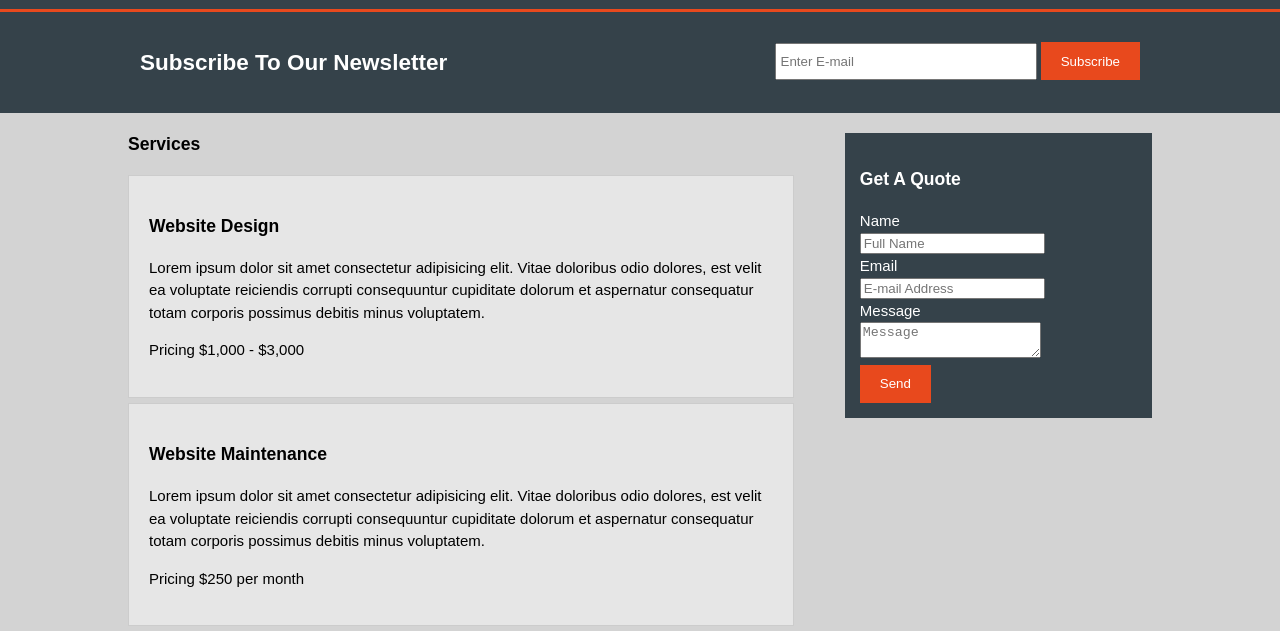
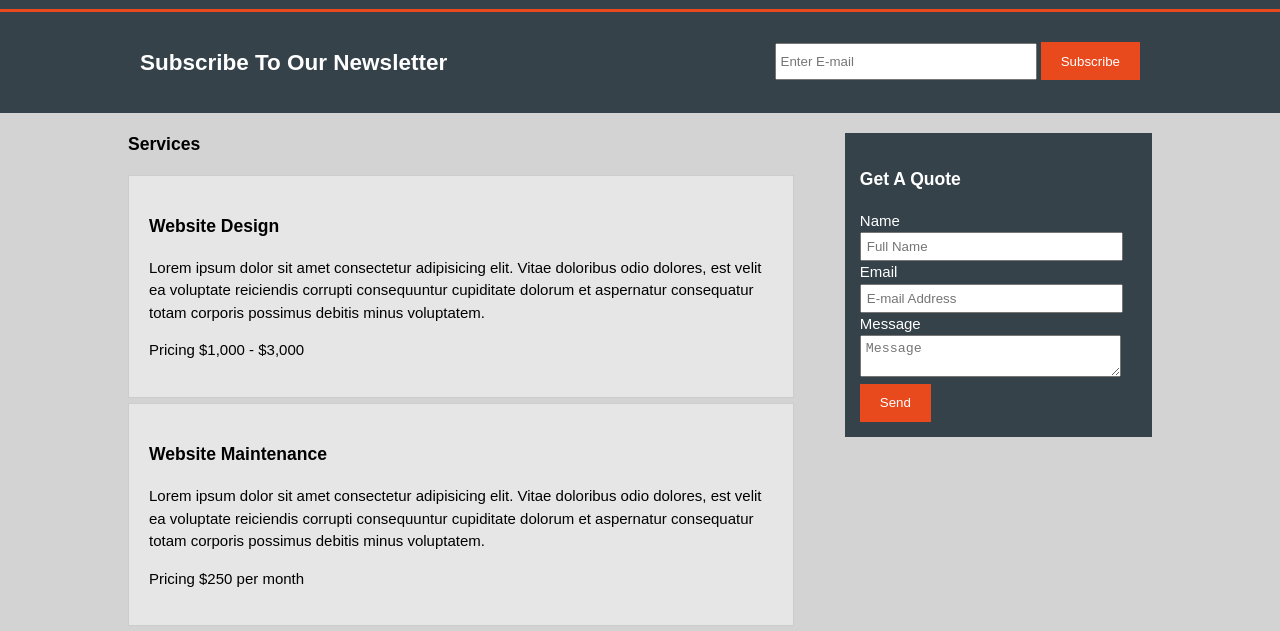
Before and after one commit to JHeineken/DemoWebsite, a plain HTML site: page services.html in a window 1280 px wide. Shown: the part 91-722 px from the top of the page. Drawn offline with Linux system fonts and the light colour scheme.

Commit message:
css complete for all pages

```diff
--- a/css/style.css
+++ b/css/style.css
@@ -157,6 +157,11 @@ aside#sidebar{
     margin-top:10px;
 }
 
+aside#sidebar .quote input, aside#sidebar .quote textarea{
+    width: 90%;
+    padding: 5px;
+}
+
 /* main-coL */
 article#main-col{
     float: left;
```
